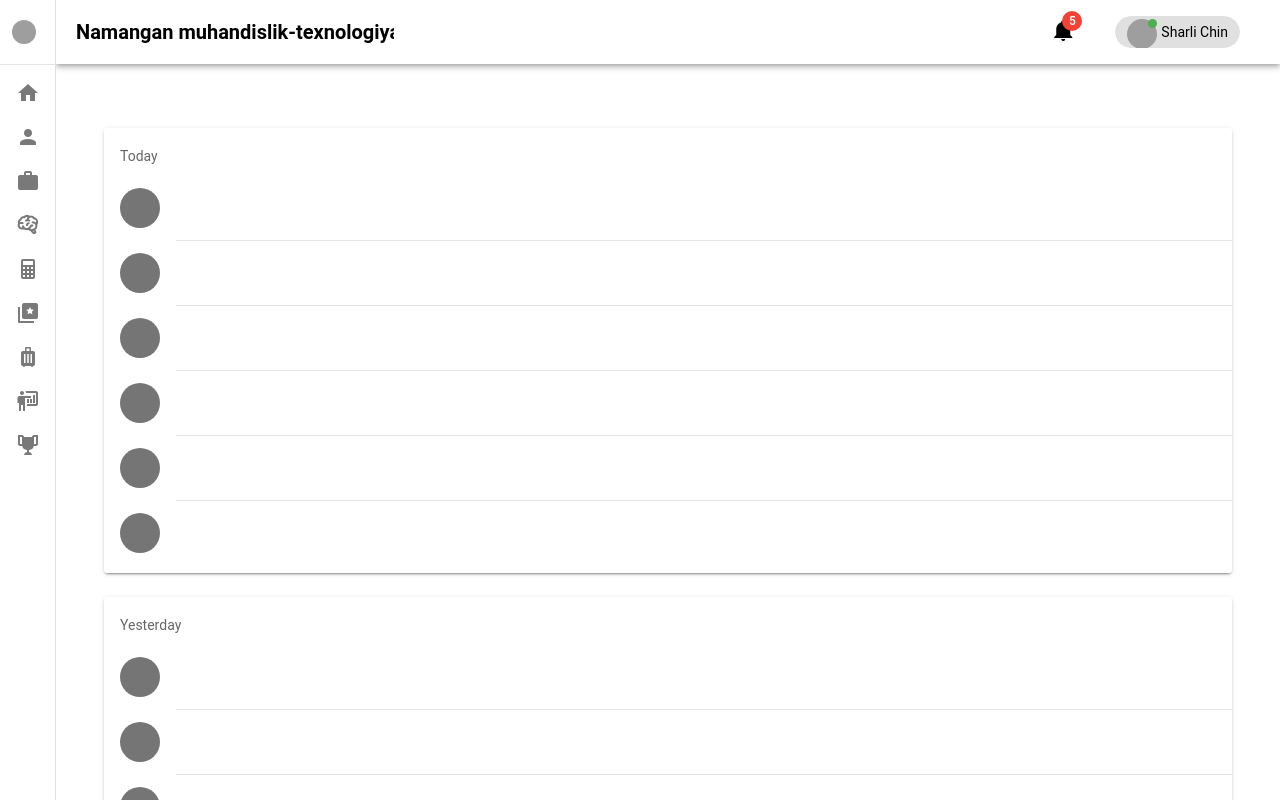
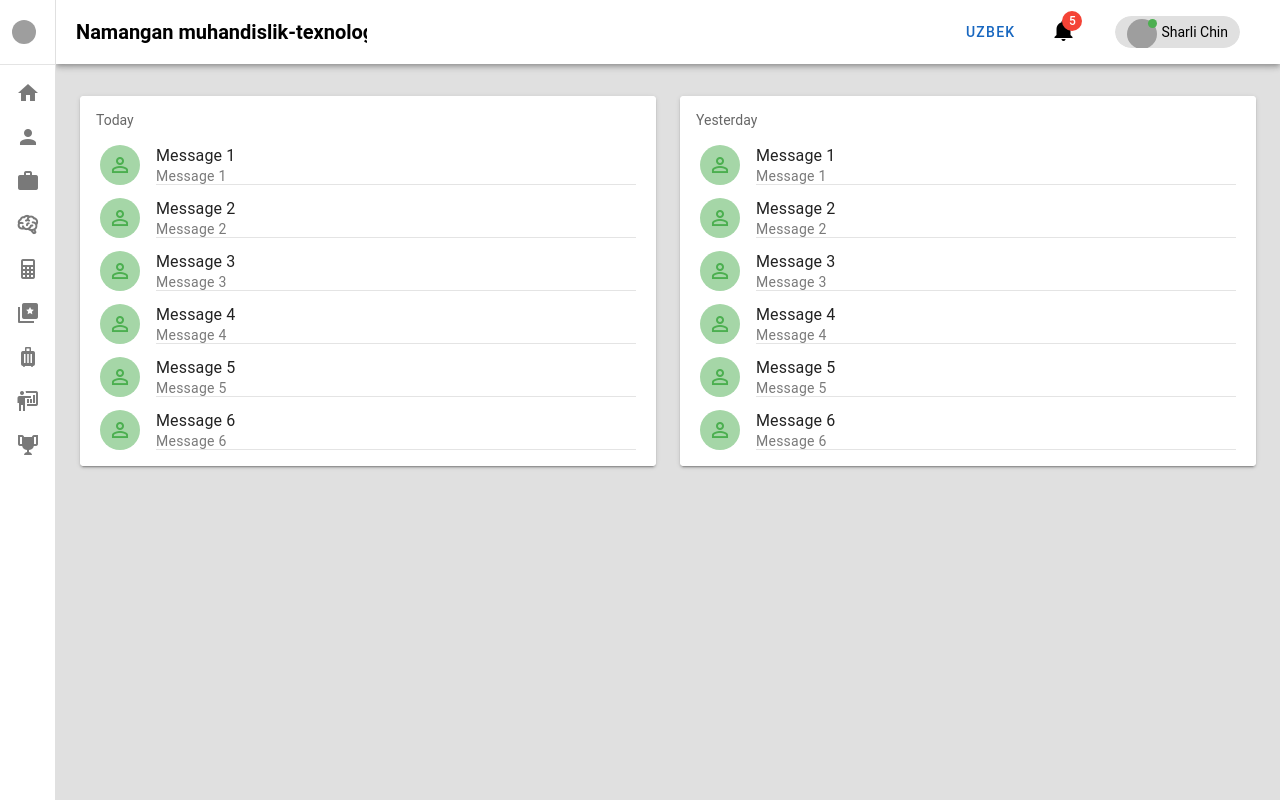
Before and after one commit to Hamidullo/admin, a Vue app: page /dashboard in a window 1280 px wide. Shown: the top 800 px of the page. Built offline with nearby package versions, Linux system fonts and the light colour scheme; grey boxes are pictures that could not be loaded.

Commit message:
Sidebar Commit

```diff
--- a/src/App.vue
+++ b/src/App.vue
@@ -1,6 +1,8 @@
 <template>
-  <v-app id="inspire">
-    <router-view/>
+  <v-app id="inspire" >
+    <v-main app>
+      <router-view />
+    </v-main>
   </v-app>
 </template>
 
--- a/src/components/Header.vue
+++ b/src/components/Header.vue
@@ -22,6 +22,32 @@
     <v-spacer/>
 
     <v-menu
+      open-on-hover
+      transition="fab-transition"
+    >
+
+      <template v-slot:activator="{ props }" >
+        <v-btn
+          color="primary"
+          v-bind="props"
+        >
+          {{languages[2].language}}
+        </v-btn>
+      </template>
+
+      <v-list>
+        <v-list-item
+          style="cursor: pointer"
+          v-for="(item, i) in languages"
+          :key="i"
+        >
+          <v-list-item-title v-text="item.language"></v-list-item-title>
+        </v-list-item>
+      </v-list>
+    </v-menu>
+
+    <v-menu
+      transition="fab-transition"
       open-on-hover>
       <template v-slot:activator="{ props }">
        <span v-bind="props" style="cursor: pointer" class="mx-5 mr-10">
@@ -38,14 +64,16 @@
         item-props
         lines="three"
         width="250"
+
       >
-        <template v-slot:subtitle="{ subtitle }">
-          <div v-html="subtitle"></div>
+        <template v-slot:subtitle="{ subtitle }" >
+          <div v-html="subtitle" ></div>
         </template>
       </v-list>
     </v-menu>
 
     <v-menu
+      transition="fab-transition"
       open-on-hover>
       <template v-slot:activator="{ props }">
        <span v-bind="props" style="cursor: pointer" class="mr-10">
@@ -126,6 +154,18 @@ export default {
           subtitle: '<span class="text-primary">Britta Holt</span> &mdash; We should eat this: Grate, Squash, Corn, and tomatillo Tacos.',
         },
       ],
+      languages:
+        [
+          {
+            language: 'English'
+          },
+          {
+            language: 'Russian'
+          },
+          {
+            language: 'Uzbek'
+          }
+        ]
     }
   },
   methods: {
--- a/src/components/Sidebar.vue
+++ b/src/components/Sidebar.vue
@@ -1,9 +1,11 @@
 <template>
   <v-navigation-drawer
+    app
     v-model="drawer"
     :rail="rail"
     permanent
     @click="rail = false"
+    width="350"
   >
     <v-list-item
       class="ma-1"
--- a/src/plugins/vuetify.js
+++ b/src/plugins/vuetify.js
@@ -14,13 +14,16 @@ import { createVuetify } from 'vuetify'
 // https://vuetifyjs.com/en/introduction/why-vuetify/#feature-guides
 export default createVuetify({
   theme: {
-    themes: {
+    theme: {
+      defaultTheme: 'dark'
+    }
+    /*themes: {
       light: {
         colors: {
           primary: '#1867C0',
           secondary: '#5CBBF6',
         },
       },
-    },
+    },*/
   },
 })
--- a/src/views/Dashboard.vue
+++ b/src/views/Dashboard.vue
@@ -1,45 +1,41 @@
 <template>
-  <v-app id="inspire">
-
-    <v-main app >
   <v-container
-        class="py-8 px-6"
+    class="py-8 px-6 bg-grey-lighten-2"
     fluid
+    style="min-height: 300px"
   >
     <v-row >
       <v-col
         v-for="card in cards"
         :key="card"
-            cols="12"
+        cols="6"
+        class="bg-grey-lighten-2"
       >
         <v-card class="elevation-2">
-              <v-list lines="two">
+          <v-list density="compact">
             <v-list-subheader :title="card"></v-list-subheader>
 
-                <template v-for="n in 6" :key="n">
-                  <v-list-item>
+            <v-list-item v-for="n in 6" :key="n"  class="mx-1 my-1" >
               <template v-slot:prepend>
-                      <v-avatar color="grey-darken-1"></v-avatar>
+                <v-avatar  class="bg-green-lighten-3">
+                  <v-icon color="green">
+                    mdi-account-outline
+                  </v-icon>
+                </v-avatar>
               </template>
 
-                    <v-list-item-title :title="`Message ${n}`"></v-list-item-title>
+              <v-list-item-title v-text="`Message ${n}`" ></v-list-item-title>
 
-                    <v-list-item-subtitle title="Lorem ipsum dolor sit amet, consectetur adipisicing elit. Nihil repellendus distinctio similique"></v-list-item-subtitle>
+              <v-list-item-subtitle v-text="`Message ${n}`"></v-list-item-subtitle>
+
+              <v-divider></v-divider>
             </v-list-item>
 
-                  <v-divider
-                    v-if="n !== 6"
-                    :key="`divider-${n}`"
-                    inset
-                  ></v-divider>
-                </template>
           </v-list>
         </v-card>
       </v-col>
     </v-row>
   </v-container>
-    </v-main>
-  </v-app>
 </template>
 
 <script>
--- a/src/views/Home.vue
+++ b/src/views/Home.vue
@@ -1,12 +1,10 @@
 <template>
   <v-app id="inspire">
 
-    <Sidebar  />
+    <Sidebar />
     <Header />
-    <v-main>
-      <v-container class="py-8 px-6" fluid>
-        <router-view />
-      </v-container>
+    <v-main class="bg-grey-lighten-2" style="min-height: 300px;">
+      <router-view />
     </v-main>
   </v-app>
 </template>
```
Lines whose indentation alone changed are shown as unchanged.
